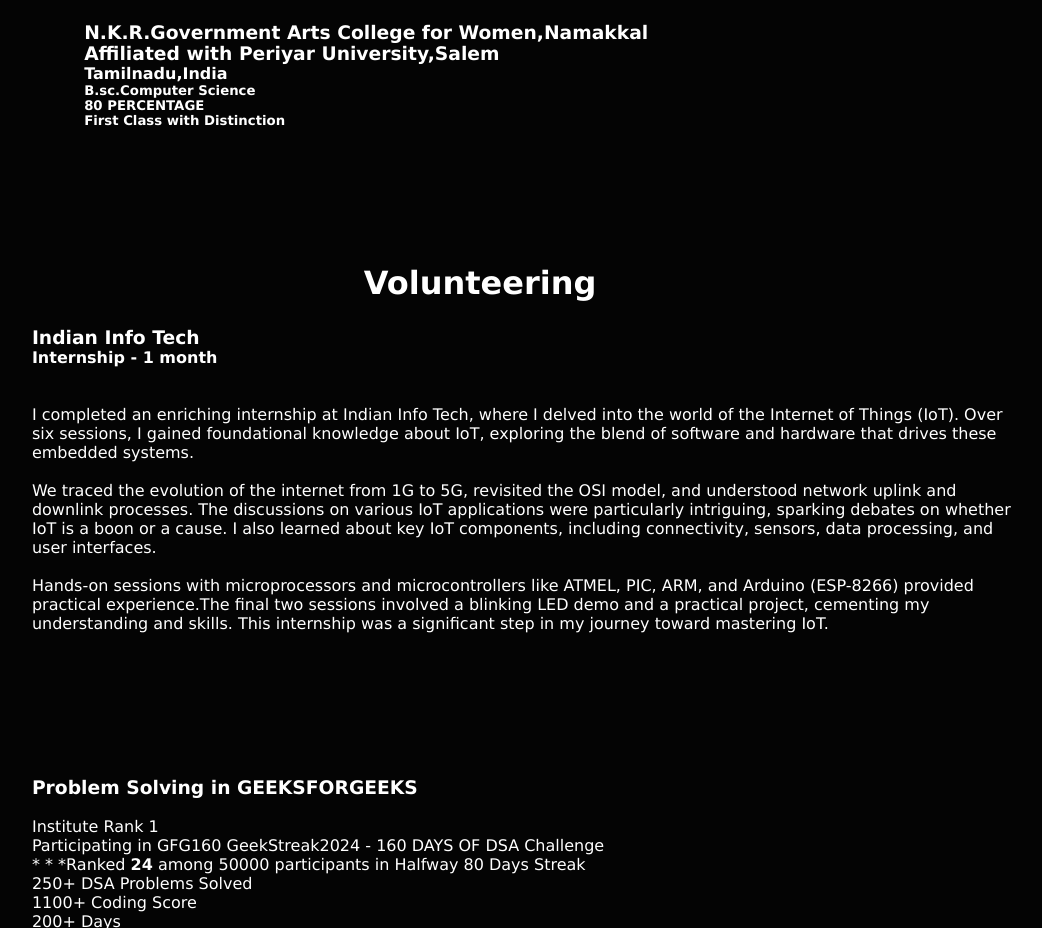
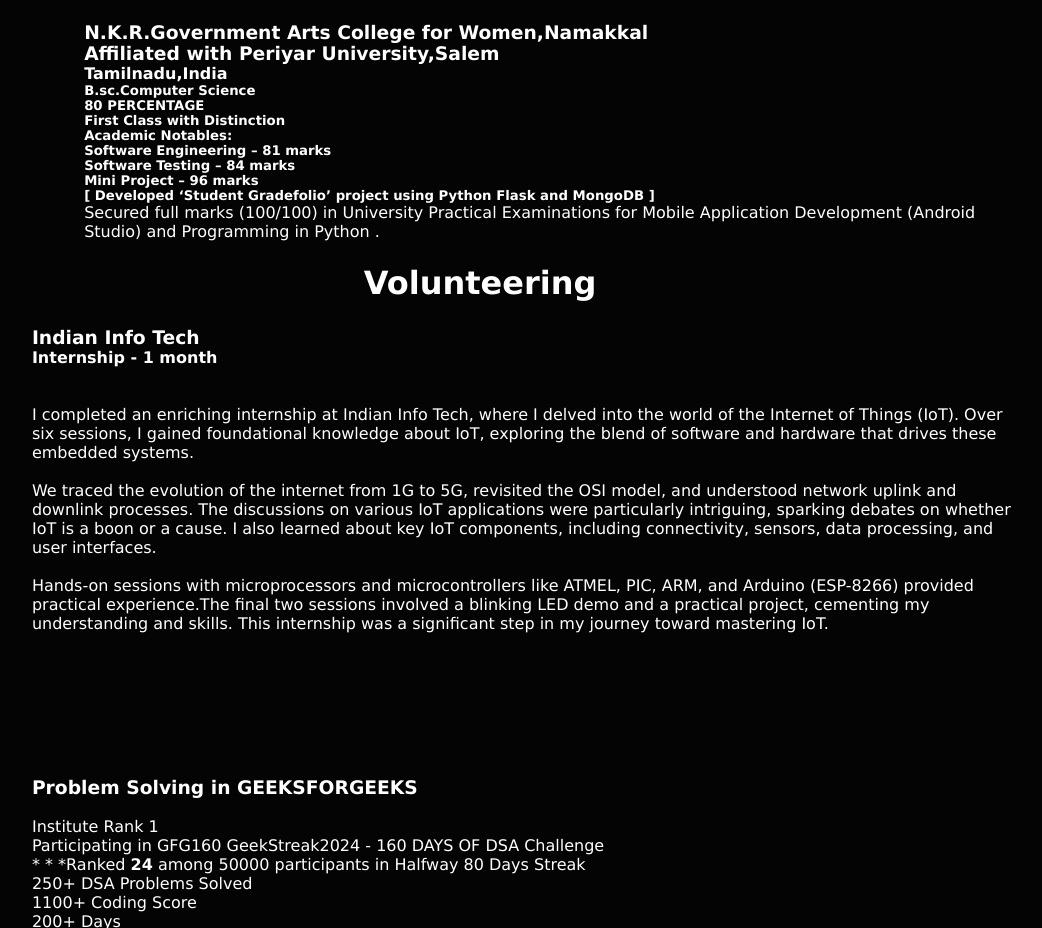
Before and after one commit to DeepasriSelladurai/DeepasriSelladurai.github.io, a plain HTML site: page index.html in a window 1280 px wide. Shown: the part 8240-9168 px from the top of the page, without its empty margins (178-1220 px from the left). Drawn offline with nearby package versions, Linux system fonts and the light colour scheme.

Commit message:
Update index.html

```diff
--- a/index.html
+++ b/index.html
@@ -169,6 +169,11 @@
                     <h5>B.sc.Computer Science</h5>
                     <h5>80 PERCENTAGE<h5>
                     <h5>First Class with Distinction<h5>
+                    <h5>Academic Notables:</h5>
+                    <h5>Software Engineering – 81 marks </h5><h5>Software Testing – 84 marks</h5>
+                    <h5>Mini Project – 96 marks</h5><h5>[ Developed ‘Student Gradefolio’ project using Python Flask and MongoDB ]</h5>
+                    <p>Secured full marks (100/100) in University Practical Examinations for Mobile Application Development (Android
+Studio) and Programming in Python .</p>
                 </div>
         </div>
         <br>
```
